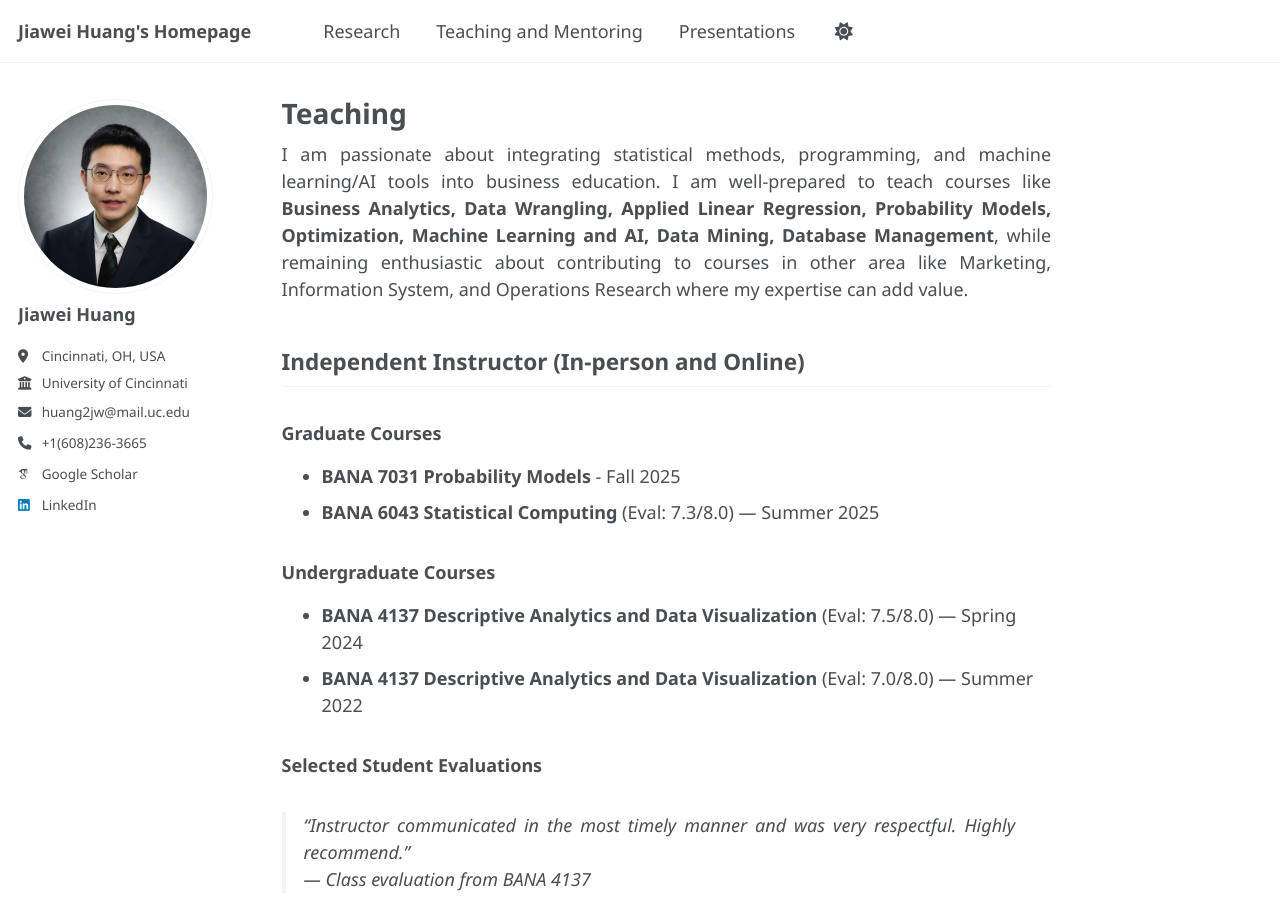
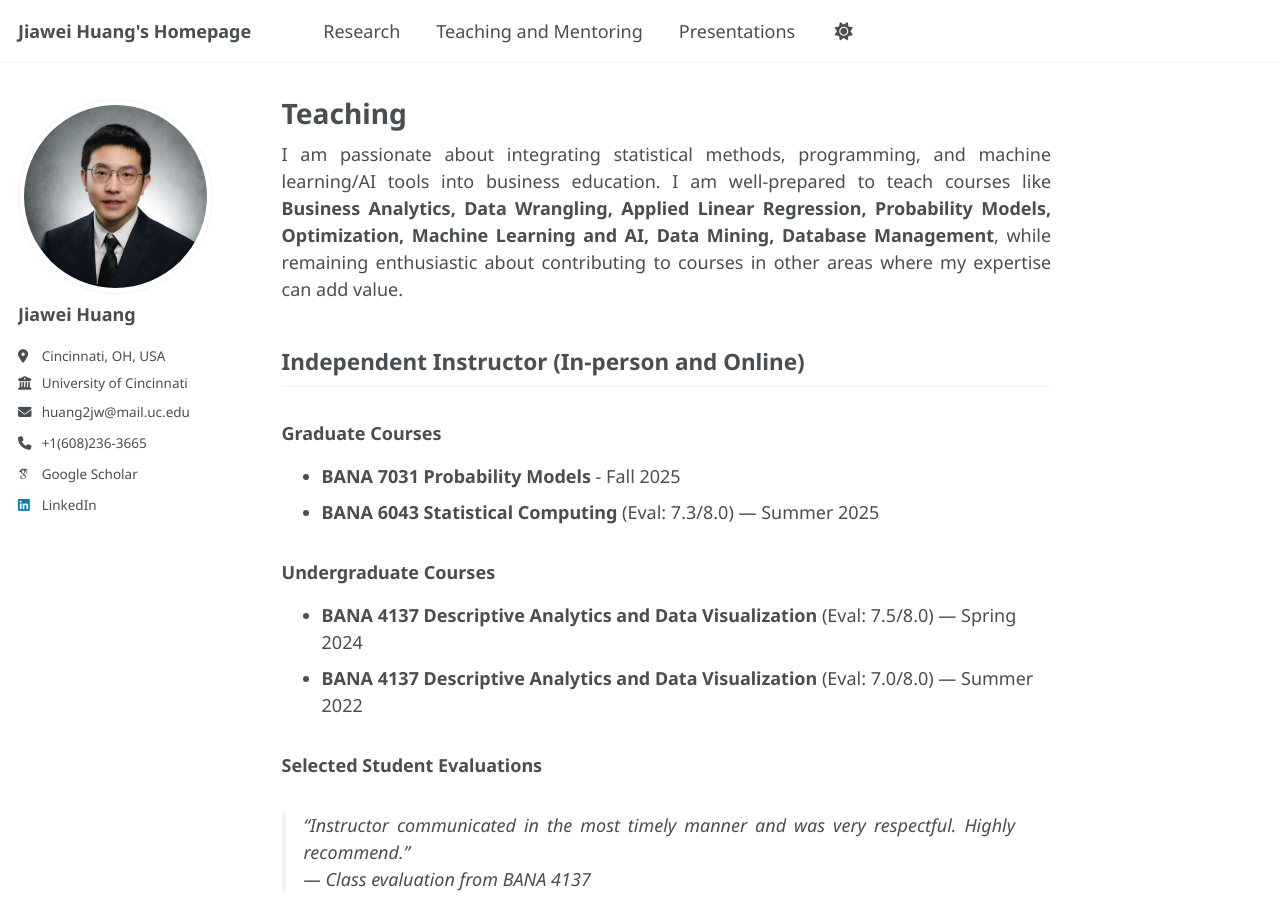
Before and after one commit to Jiawei98/Jiawei98.github.io, a Jekyll site: the page built from _pages/teaching.md, in a window 1280 px wide and 900 px high. Built offline with Jekyll 4.4.1, drawn with Linux system fonts in a browser that asks for light colours; some web fonts are replaced; a script that is not in the unit is left out.

Commit message:
Update teaching.md

```diff
--- a/_pages/teaching.md
+++ b/_pages/teaching.md
@@ -4,7 +4,7 @@ title: "Teaching"
 author_profile: true
 ---
 
-I am passionate about integrating statistical methods, programming, and machine learning/AI tools into business education. I am well-prepared to teach courses like **Business Analytics, Data Wrangling, Applied Linear Regression, Probability Models, Optimization, Machine Learning and AI, Data Mining, Database Management**, while remaining enthusiastic about contributing to courses in other area like Marketing, Information System, and Operations Research where my expertise can add value.
+I am passionate about integrating statistical methods, programming, and machine learning/AI tools into business education. I am well-prepared to teach courses like **Business Analytics, Data Wrangling, Applied Linear Regression, Probability Models, Optimization, Machine Learning and AI, Data Mining, Database Management**, while remaining enthusiastic about contributing to courses in other areas where my expertise can add value.
 
 ## Independent Instructor (In-person and Online)
 
```
